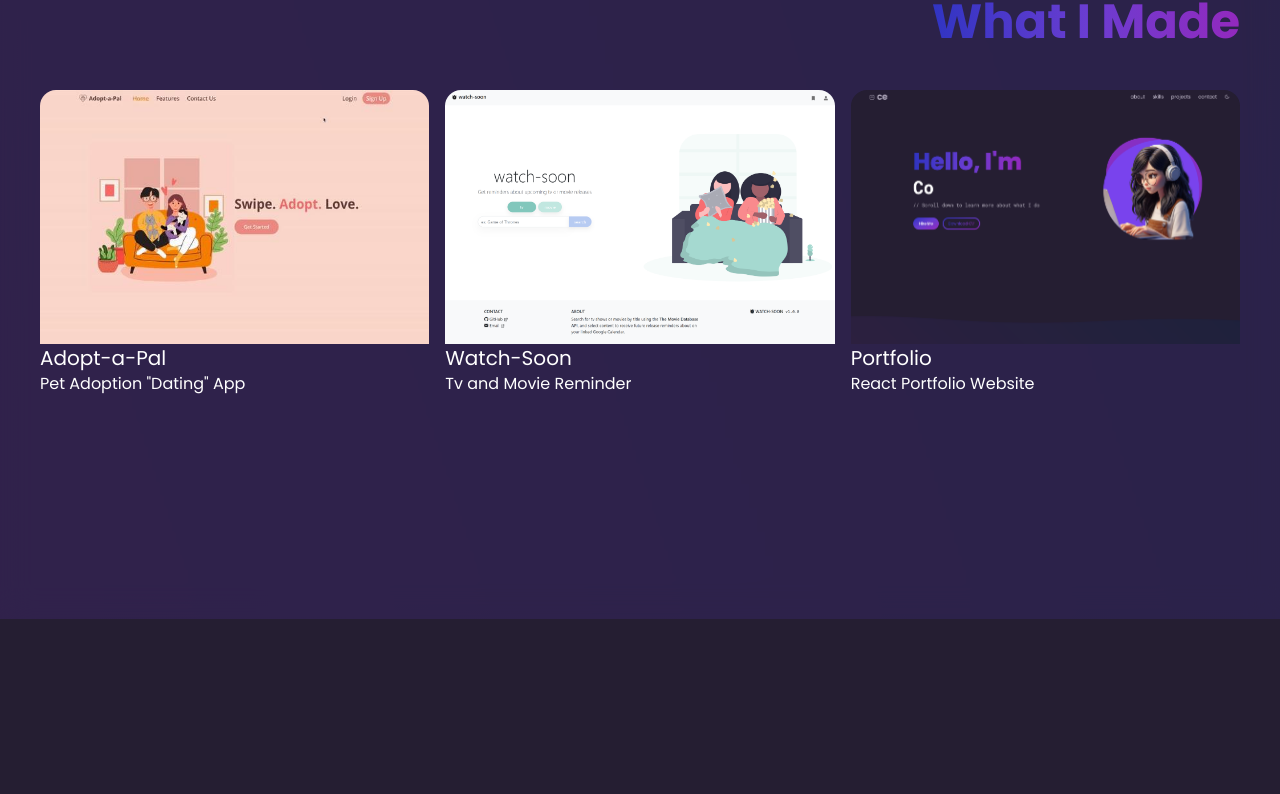
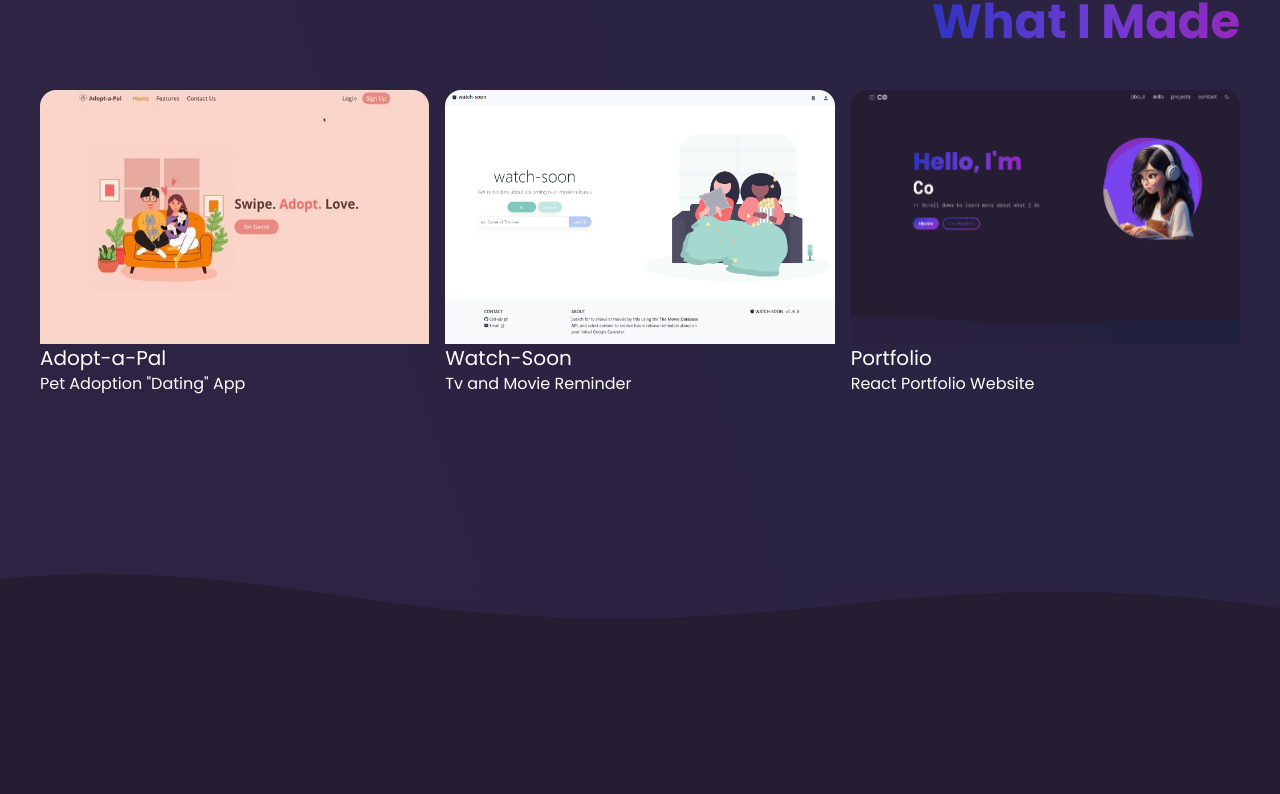
Before and after one commit to encarnac/portfolio, a React (Vite) app: page / in a window 1280 px wide. Shown: the part 2800-3594 px from the top of the page. Built offline with nearby package versions, Linux system fonts and the light colour scheme.

Commit message:
Added new divider style for Contact/Footer

```diff
--- a/src/App.jsx
+++ b/src/App.jsx
@@ -54,28 +54,25 @@ export default function App() {
       {/* Hero Section with Divider */}
       <div className="relative bg-[#e3e8ee] dark:bg-[#251e32]">
         <motion.div
-          initial={{ opacity: 0, scale: 0.5 }}
-          animate={{ opacity: 1, scale: 1 }}
-          transition={{ duration: 0.5 }}
           className="container mx-auto mb-36 mt-24 px-5 py-4 sm:px-10"
+          viewport={{ amount: 0.7 }}
+          onViewportEnter={() => setSelectedPage("hero")}
         >
           <HeroSection />
         </motion.div>
       </div>
 
-      {/* About Me Section */}
-
       <div className="relative">
+        {/* About Me Section */}
         <motion.div
           className="container mx-auto my-36 px-5 py-4 sm:px-10"
-          margin="0 0 -200px 0"
-          amount=".2"
           viewport={{ amount: 0.7 }}
           onViewportEnter={() => setSelectedPage("about")}
         >
-          <DividerShape shape={"layers"} />
+          <DividerShape shape={"first"} />
           <AboutSection />
         </motion.div>
+
         {/* Skills Section */}
         <motion.div
           className="container mx-auto my-36 mb-40 px-5 py-4 sm:px-10"
@@ -83,19 +80,19 @@ export default function App() {
           onViewportEnter={() => setSelectedPage("skills")}
         >
           <SkillsSection />
+          <DividerShape shape={"second"} />
         </motion.div>
-
-        <DividerShape shape={"solid"} />
       </div>
 
       {/* Projects Section */}
-      <div className="relative bg-[#eff1f2]/50 backdrop-blur-lg dark:bg-[#2e2552]/60">
+      <div className="relative bg-[#eff1f2]/50 backdrop-blur-lg dark:bg-[#2b2544]/70">
         <motion.div
           className="container mx-auto my-36 mb-40 px-5 py-4 sm:px-10"
           viewport={{ amount: 0.7 }}
           onViewportEnter={() => setSelectedPage("projects")}
         >
           <ProjectsSection />
+          <DividerShape shape={"third"} />
         </motion.div>
       </div>
 
@@ -107,8 +104,6 @@ export default function App() {
         >
           <ContactSection />
         </motion.div>
-
-        {/* <DividerShape shape={"curve"} /> */}
       </div>
     </main>
   );
--- a/src/components/DividerShape.jsx
+++ b/src/components/DividerShape.jsx
@@ -1,14 +1,14 @@
 export const DividerShape = ({ shape }) => {
   const color =
-    shape === "layers"
+    shape === "first"
       ? "dark:fill-[#251E32] fill-[#E3E8EE]"
-      : shape === "solid"
-      ? "dark:fill-[#2e2552]/60 fill-[#eff1f2]/50"
-      : "dark:fill-[#2e2552]/90 fill-[#eff1f2]/10";
+      : shape === "second"
+      ? "dark:fill-[#2b2544]/70 fill-[#eff1f2]/50"
+      : "dark:fill-[#251E32] fill-[#E3E8EE]";
   return (
     <>
-      {shape === "layers" && (
-        <div class="custom-shape-divider-layers">
+      {shape === "first" && (
+        <div class="custom-shape-divider-first">
           <svg
             data-name="Layer 1"
             xmlns="http://www.w3.org/2000/svg"
@@ -23,8 +23,8 @@ export const DividerShape = ({ shape }) => {
         </div>
       )}
 
-      {shape === "solid" && (
-        <div class="custom-shape-divider-solid">
+      {shape === "second" && (
+        <div class="custom-shape-divider-second">
           <svg
             data-name="Layer 1"
             xmlns="http://www.w3.org/2000/svg"
@@ -39,8 +39,8 @@ export const DividerShape = ({ shape }) => {
         </div>
       )}
 
-      {shape === "curve" && (
-        <div class="custom-shape-divider-top-curve">
+      {shape === "third" && (
+        <div class="custom-shape-divider-third">
           <svg
             data-name="Layer 1"
             xmlns="http://www.w3.org/2000/svg"
@@ -48,7 +48,7 @@ export const DividerShape = ({ shape }) => {
             preserveAspectRatio="none"
           >
             <path
-              d="M985.66,92.83C906.67,72,823.78,31,743.84,14.19c-82.26-17.34-168.06-16.33-250.45.39-57.84,11.73-114,31.07-172,41.86A600.21,600.21,0,0,1,0,27.35V120H1200V95.8C1132.19,118.92,1055.71,111.31,985.66,92.83Z"
+              d="M321.39,56.44c58-10.79,114.16-30.13,172-41.86,82.39-16.72,168.19-17.73,250.45-.39C823.78,31,906.67,72,985.66,92.83c70.05,18.48,146.53,26.09,214.34,3V0H0V27.35A600.21,600.21,0,0,0,321.39,56.44Z"
               className={`${color}`}
             ></path>
           </svg>
--- a/src/index.css
+++ b/src/index.css
@@ -5,7 +5,7 @@
 
 
 @layer utilities {
-  .custom-shape-divider-layers {
+  .custom-shape-divider-first {
     position: absolute;
     top: 0;
     left: 0;
@@ -15,7 +15,7 @@
     transform: rotate(180deg);
   }
 
-  .custom-shape-divider-layers svg {
+  .custom-shape-divider-first svg {
     position: relative;
     display: block;
     width: calc(103% + 1.3px);
@@ -23,22 +23,8 @@
   }
 
 
-  @media (min-width: 768px) and (max-width: 1023px) {
-    .custom-shape-divider-layers svg {
-      width: calc(300% + 1.3px);
-      height: 133px;
-    }
-  }
 
-  /** For mobile devices **/
-  @media (max-width: 767px) {
-    .custom-shape-divider-layers svg {
-      width: calc(196% + 1.3px);
-      height: 57px;
-    }
-  }
-
-  .custom-shape-divider-solid {
+  .custom-shape-divider-second {
     position: absolute;
     bottom: 0;
     left: 0;
@@ -47,16 +33,16 @@
     line-height: 0;
   }
 
-  .custom-shape-divider-solid svg {
+  .custom-shape-divider-second svg {
     position: relative;
     display: block;
     width: calc(127% + 1.3px);
     height: 56px;
   }
 
-  .custom-shape-divider-top-curve {
+  .custom-shape-divider-third {
     position: absolute;
-    top: 0;
+    bottom: 0;
     left: 0;
     width: 100%;
     overflow: hidden;
@@ -64,12 +50,11 @@
     transform: rotate(180deg);
   }
 
-  .custom-shape-divider-top-curve svg {
+  .custom-shape-divider-third svg {
     position: relative;
     display: block;
-    width: calc(260% + 1.3px);
-    height: 142px;
-    transform: rotateY(180deg);
+    width: calc(100% + 1.3px);
+    height: 49px;
   }
 
 }
```
